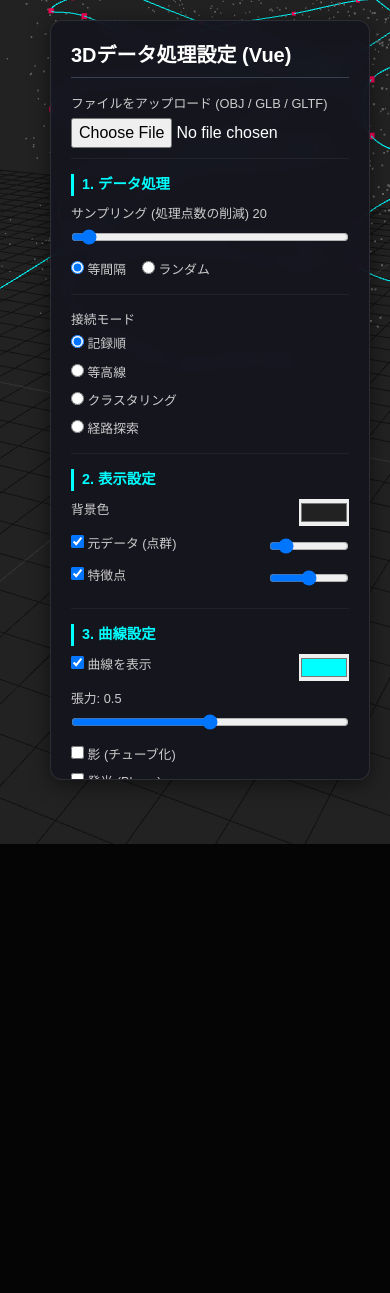
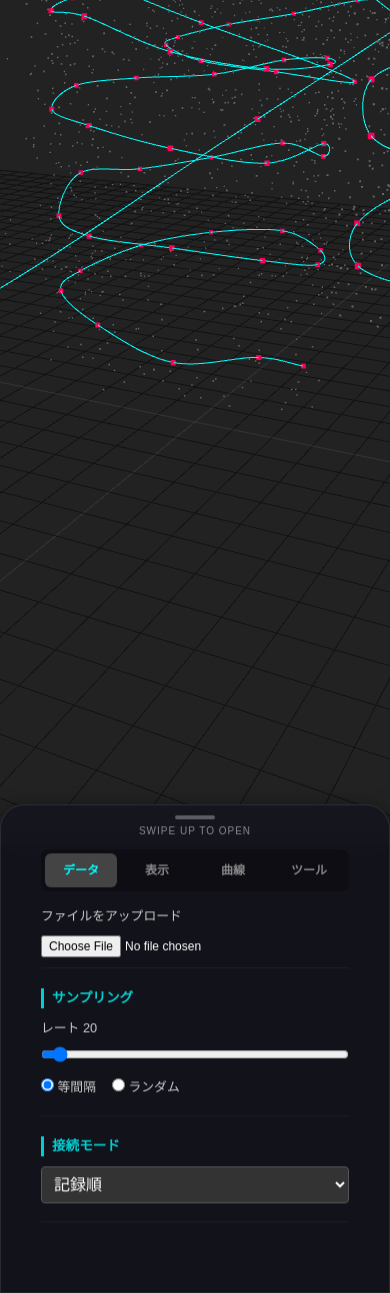
Before and after one commit to norihirosunada/2026-happy-new-year, a Vue app: page / in a window 390 px wide. Before the commit the page ends 844 px from the top, so only its background shows below. Built offline with nearby package versions, Linux system fonts and the light colour scheme.

Commit message:
Migrate to Vue.js (Vite) and implement mobile drawer with gesture control

```diff
--- a/src/App.vue
+++ b/src/App.vue
@@ -37,6 +37,7 @@ const config = reactive({
 })
 
 const viewport = ref(null)
+const isDrawerOpen = ref(false)
 
 const onCapture = () => viewport.value?.takeScreenshot()
 const onDemo = () => viewport.value?.generateDemoData()
@@ -53,8 +54,11 @@ const onRandomAll = () => {
 <template>
   <div class="app-container">
     <ThreeViewport ref="viewport" :config="config" />
+
     <ControlPanel
         v-model:config="config"
+        :isOpen="isDrawerOpen"
+        @update:isOpen="isDrawerOpen = $event"
         @capture="onCapture"
         @demo="onDemo"
         @reset="onReset"
--- a/src/components/ControlPanel.vue
+++ b/src/components/ControlPanel.vue
@@ -1,11 +1,23 @@
 <script setup>
-import { computed } from 'vue'
+import { computed, ref } from 'vue'
 
 const props = defineProps({
-  config: Object
+  config: Object,
+  isOpen: Boolean
 })
 
-const emit = defineEmits(['update:config', 'capture', 'demo', 'reset', 'random-all', 'random-camera'])
+const emit = defineEmits(['update:config', 'update:isOpen', 'capture', 'demo', 'reset', 'random-all', 'random-camera', 'file-upload'])
+
+const activeTab = ref('data')
+const touchStartY = ref(0)
+const touchStartTime = ref(0)
+
+const tabs = [
+  { id: 'data', label: 'データ' },
+  { id: 'view', label: '表示' },
+  { id: 'curve', label: '曲線' },
+  { id: 'tool', label: 'ツール' }
+]
 
 const localConfig = computed({
   get: () => props.config,
@@ -15,47 +27,91 @@ const localConfig = computed({
 const handleFileUpload = (e) => {
   const file = e.target.files[0]
   if (file) {
-    // This will be handled by ThreeViewport
-    // We emit an event or just let it bubbling? Actually, the logic is in ThreeViewport.
-    // So we should probably emit 'file-upload'
     emit('file-upload', file)
+  }
+}
+
+// ジェスチャー処理
+const onTouchStart = (e) => {
+    touchStartY.value = e.touches[0].clientY
+    touchStartTime.value = Date.now()
+}
+
+const onTouchEnd = (e) => {
+    const touchEndY = e.changedTouches[0].clientY
+    const deltaY = touchEndY - touchStartY.value
+    const deltaTime = Date.now() - touchStartTime.value
+
+    // 短時間で一定以上のスワイプがあった場合
+    if (deltaTime < 300) {
+        if (deltaY < -30 && !props.isOpen) {
+            // スワイプアップ -> 開く
+            emit('update:isOpen', true)
+        } else if (deltaY > 30 && props.isOpen) {
+            // スワイプダウン -> 閉じる
+            emit('update:isOpen', false)
+        }
     }
 }
 </script>
 
 <template>
-  <div class="ui-panel" id="main-panel">
-    <h2 class="text-xl font-bold mb-4 pb-2 border-b border-gray-700">3Dデータ処理設定 (Vue)</h2>
-
-    <!-- ファイル入力 -->
-    <div class="control-group">
-      <label>ファイルをアップロード (OBJ / GLB / GLTF)</label>
-      <input type="file" @change="handleFileUpload" accept=".obj,.glb,.gltf">
+  <div
+    class="ui-panel"
+    :class="{ 'is-open': isOpen }"
+    id="main-panel"
+    @touchstart="onTouchStart"
+    @touchend="onTouchEnd"
+  >
+    <!-- モバイル用ハンドル (常に表示、スワイプのきっかけ) -->
+    <div class="mobile-handle" @click="emit('update:isOpen', !isOpen)">
+        <div class="handle-bar"></div>
+        <span v-if="!isOpen" class="handle-text">Swipe up to open</span>
     </div>
 
-    <!-- サンプリング設定 -->
-    <div class="section-title">1. データ処理</div>
+    <h2 class="text-xl font-bold mb-4 pb-2 border-b border-gray-700 hidden md:block">3Dデータ処理設定</h2>
+
+    <!-- タブヘッダー -->
+    <div class="tabs-header mb-4">
+      <button
+        v-for="tab in tabs"
+        :key="tab.id"
+        class="tab-btn"
+        :class="{ active: activeTab === tab.id }"
+        @click="activeTab = tab.id"
+      >
+        {{ tab.label }}
+      </button>
+    </div>
+
+    <div class="tab-content">
+      <!-- データタブ -->
+      <div v-if="activeTab === 'data'">
         <div class="control-group">
-      <label>
-        サンプリング (処理点数の削減)
-        <span class="value-display">{{ localConfig.sampleRate }}</span>
+          <label>ファイルをアップロード</label>
+          <input type="file" @change="handleFileUpload" accept=".obj,.glb,.gltf" class="text-xs">
+        </div>
+
+        <div class="section-title">サンプリング</div>
+        <div class="control-group">
+          <label class="flex justify-between">
+            レート <span>{{ localConfig.sampleRate }}</span>
           </label>
           <input type="range" v-model.number="localConfig.sampleRate" min="1" max="500">
           <div class="flex gap-4 mt-2">
-        <label><input type="radio" v-model="localConfig.samplingMode" value="interval"> 等間隔</label>
-        <label><input type="radio" v-model="localConfig.samplingMode" value="random"> ランダム</label>
+            <label class="flex items-center gap-1"><input type="radio" v-model="localConfig.samplingMode" value="interval"> 等間隔</label>
+            <label class="flex items-center gap-1"><input type="radio" v-model="localConfig.samplingMode" value="random"> ランダム</label>
           </div>
         </div>
 
-    <!-- 接続モード設定 -->
+        <div class="section-title">接続モード</div>
         <div class="control-group">
-      <label>接続モード</label>
-      <div class="flex flex-col gap-1">
-        <label><input type="radio" v-model="localConfig.connectionMode" value="index"> 記録順</label>
-        <label><input type="radio" v-model="localConfig.connectionMode" value="contour"> 等高線</label>
-        <label><input type="radio" v-model="localConfig.connectionMode" value="cluster"> クラスタリング</label>
-        <label><input type="radio" v-model="localConfig.connectionMode" value="nearest"> 経路探索</label>
-      </div>
+          <select v-model="localConfig.connectionMode" class="mb-2">
+            <option value="index">記録順</option>
+            <option value="contour">等高線</option>
+            <option value="cluster">クラスタリング</option>
+            <option value="nearest">経路探索</option>
+          </select>
 
           <div v-if="localConfig.connectionMode === 'contour'" class="mode-specific active">
             <label>スライス方向</label>
@@ -64,54 +120,90 @@ const handleFileUpload = (e) => {
               <option value="x">X軸</option>
               <option value="z">Z軸</option>
             </select>
-        <label>スライス分割数: {{ localConfig.sliceCount }}</label>
+            <label class="flex justify-between">分割数 <span>{{ localConfig.sliceCount }}</span></label>
             <input type="range" v-model.number="localConfig.sliceCount" min="5" max="200">
           </div>
 
           <div v-if="localConfig.connectionMode === 'cluster'" class="mode-specific active">
-        <label>クラスタ数: {{ localConfig.clusterCount }}</label>
+            <label class="flex justify-between">クラスタ数 <span>{{ localConfig.clusterCount }}</span></label>
             <input type="range" v-model.number="localConfig.clusterCount" min="2" max="50">
           </div>
         </div>
+      </div>
 
-    <!-- 表示設定 -->
-    <div class="section-title">2. 表示設定</div>
+      <!-- 表示タブ -->
+      <div v-if="activeTab === 'view'">
         <div class="control-group">
+          <div class="flex justify-between items-center mb-4">
+            <label class="mb-0">背景色</label>
+            <input type="color" v-model="localConfig.colors.background" class="w-12 h-6 bg-transparent">
+          </div>
+
           <div class="flex justify-between items-center mb-2">
-        <label>背景色</label>
-        <input type="color" v-model="localConfig.colors.background">
+            <label class="mb-0 flex items-center gap-2">
+              <input type="checkbox" v-model="localConfig.showRaw"> 元データ
+            </label>
+            <input type="range" v-model.number="localConfig.rawPointSize" min="0.01" max="0.5" step="0.01" class="w-24">
           </div>
-      <div class="flex justify-between items-center mb-2">
-        <label><input type="checkbox" v-model="localConfig.showRaw"> 元データ (点群)</label>
-        <input type="range" v-model.number="localConfig.rawPointSize" min="0.01" max="1.0" step="0.01" style="width: 80px;">
+
+          <div class="flex justify-between items-center mb-4">
+            <label class="mb-0 flex items-center gap-2">
+              <input type="checkbox" v-model="localConfig.showFeatures"> 特徴点
+            </label>
+            <input type="range" v-model.number="localConfig.featurePointSize" min="0.01" max="1.0" step="0.01" class="w-24">
           </div>
-      <div class="flex justify-between items-center mb-2">
-        <label><input type="checkbox" v-model="localConfig.showFeatures"> 特徴点</label>
-        <input type="range" v-model.number="localConfig.featurePointSize" min="0.01" max="1.0" step="0.01" style="width: 80px;">
+
+          <label class="flex items-center gap-2 mb-2">
+            <input type="checkbox" v-model="localConfig.showGrid"> グリッド表示
+          </label>
+
+          <label class="mb-1">床のスタイル</label>
+          <div class="flex gap-4">
+            <label class="flex items-center gap-1"><input type="radio" v-model="localConfig.floorMode" value="none"> なし</label>
+            <label class="flex items-center gap-1"><input type="radio" v-model="localConfig.floorMode" value="matte"> Matte</label>
+            <label class="flex items-center gap-1"><input type="radio" v-model="localConfig.floorMode" value="reflector"> 反射</label>
+          </div>
         </div>
       </div>
 
-    <!-- 曲線設定 -->
-    <div class="section-title">3. 曲線設定</div>
+      <!-- 曲線タブ -->
+      <div v-if="activeTab === 'curve'">
         <div class="control-group">
-        <div class="flex justify-between items-center mb-2">
-            <label><input type="checkbox" v-model="localConfig.showCurve"> 曲線を表示</label>
-            <input type="color" v-model="localConfig.colors.curve">
-        </div>
-        <label>張力: {{ localConfig.curveTension }}</label>
-        <input type="range" v-model.number="localConfig.curveTension" min="0" max="1" step="0.1">
-
-        <label class="mt-2"><input type="checkbox" v-model="localConfig.enableShadow"> 影 (チューブ化)</label>
-        <label class="mt-2"><input type="checkbox" v-model="localConfig.enableBloom"> 発光 (Bloom)</label>
+          <div class="flex justify-between items-center mb-4">
+            <label class="mb-0 flex items-center gap-2">
+              <input type="checkbox" v-model="localConfig.showCurve"> 曲線
+            </label>
+            <input type="color" v-model="localConfig.colors.curve" class="w-12 h-6 bg-transparent">
           </div>
 
-    <div class="flex gap-2 mt-4">
-      <button @click="emit('demo')" class="secondary py-2">デモ</button>
-      <button @click="emit('reset')" class="secondary py-2">リセット</button>
-      <button @click="emit('random-all')" class="py-2 bg-gradient-to-r from-purple-500 to-blue-500 text-white border-none">ランダム</button>
+          <label class="flex justify-between">張力 <span>{{ localConfig.curveTension }}</span></label>
+          <input type="range" v-model.number="localConfig.curveTension" min="0" max="1" step="0.1" class="mb-4">
+
+          <label class="flex items-center gap-2 mb-2">
+            <input type="checkbox" v-model="localConfig.enableShadow"> 厚み (チューブ)
+          </label>
+
+          <label class="flex items-center gap-2 mb-2">
+            <input type="checkbox" v-model="localConfig.enableBloom"> 発光 (Bloom)
+          </label>
+
+          <div v-if="localConfig.enableBloom" class="pl-4 border-l border-gray-600 mt-2">
+            <label class="flex justify-between">強度 <span>{{ localConfig.bloomStrength }}</span></label>
+            <input type="range" v-model.number="localConfig.bloomStrength" min="0" max="3" step="0.1">
+          </div>
+        </div>
       </div>
 
-    <button @click="emit('capture')" class="mt-4 bg-green-600 text-white py-2">画像を保存 📷</button>
+      <!-- ツールタブ -->
+      <div v-if="activeTab === 'tool'">
+        <div class="flex flex-col gap-2 mb-4">
+          <button @click="emit('demo')" class="secondary py-3">デモデータをロード</button>
+          <button @click="emit('reset')" class="secondary py-3">全体を表示</button>
+          <button @click="emit('random-all')" class="py-3 bg-gradient-to-r from-purple-500 to-blue-500 text-white border-none">全ランダム生成 🎲</button>
+        </div>
+        <button @click="emit('capture')" class="w-full bg-green-600 text-white py-4 rounded-lg font-bold">画像を保存 📷</button>
+      </div>
+    </div>
   </div>
 </template>
 
@@ -130,28 +222,52 @@ const handleFileUpload = (e) => {
     max-height: 90vh;
     overflow-y: auto;
     z-index: 20;
+    transition: transform 0.4s cubic-bezier(0.4, 0, 0.2, 1);
+}
+
+.tabs-header {
+  display: flex;
+  background: rgba(0, 0, 0, 0.3);
+  border-radius: 8px;
+  padding: 4px;
+  gap: 4px;
+}
+
+.tab-btn {
+  flex: 1;
+  font-size: 0.75rem;
+  padding: 8px 0;
+  border-radius: 6px;
+  background: transparent;
+  color: #888;
+}
+
+.tab-btn.active {
+  background: #444;
+  color: #00ffff;
 }
 
 .control-group {
-    margin-bottom: 15px;
+    margin-bottom: 20px;
     border-bottom: 1px solid rgba(255, 255, 255, 0.05);
     padding-bottom: 10px;
 }
 
 .section-title {
-    font-size: 0.9rem;
+    font-size: 0.85rem;
     font-weight: bold;
-    margin-top: 10px;
-    margin-bottom: 8px;
+    margin-top: 15px;
+    margin-bottom: 10px;
     color: #00ffff;
     border-left: 3px solid #00ffff;
     padding-left: 8px;
+    opacity: 0.8;
 }
 
 label {
     display: block;
     font-size: 0.8rem;
-    margin-bottom: 5px;
+    margin-bottom: 8px;
     color: #ccc;
 }
 
@@ -165,8 +281,7 @@ select {
     color: white;
     border: 1px solid #555;
     border-radius: 4px;
-    padding: 4px;
-    margin-bottom: 8px;
+    padding: 8px;
 }
 
 button {
@@ -174,7 +289,7 @@ button {
     border-radius: 6px;
     font-weight: bold;
     cursor: pointer;
-    transition: opacity 0.2s;
+    transition: all 0.2s;
 }
 
 button.secondary {
@@ -187,9 +302,72 @@ button:hover {
     opacity: 0.8;
 }
 
+button:active {
+    transform: scale(0.98);
+}
+
 .mode-specific {
-    margin-top: 8px;
-    padding-left: 8px;
-    border-left: 2px solid #00ffff;
+    margin-top: 10px;
+    padding-left: 10px;
+    border-left: 1px solid #00ffff;
+}
+
+.mobile-handle {
+    display: none;
+}
+
+/* モバイル対応スタイル */
+@media (max-width: 767px) {
+    .ui-panel {
+        top: auto;
+        right: 0;
+        bottom: 0;
+        width: 100%;
+        max-height: 70vh;
+        border-radius: 24px 24px 0 0;
+        transform: translateY(calc(100% - 40px)); /* ハンドル分だけ残して沈める */
+        padding-top: 0;
+        overflow-y: visible; /* ハンドルがはみ出すため */
+    }
+
+    .ui-panel.is-open {
+        transform: translateY(0);
+    }
+
+    .mobile-handle {
+        display: flex;
+        flex-direction: column;
+        align-items: center;
+        justify-content: center;
+        width: 100%;
+        height: 44px;
+        cursor: pointer;
+        background: transparent;
+    }
+
+    .handle-bar {
+        width: 40px;
+        height: 4px;
+        background: rgba(255, 255, 255, 0.3);
+        border-radius: 2px;
+        margin-bottom: 4px;
+    }
+
+    .handle-text {
+        font-size: 10px;
+        color: rgba(255, 255, 255, 0.5);
+        text-transform: uppercase;
+        letter-spacing: 1px;
+    }
+
+    .tab-content {
+        padding: 0 20px 30px;
+        max-height: calc(70vh - 100px);
+        overflow-y: auto;
+    }
+
+    .tabs-header {
+        margin: 0 20px 15px;
+    }
 }
 </style>
```
Lines whose indentation alone changed are shown as unchanged.
